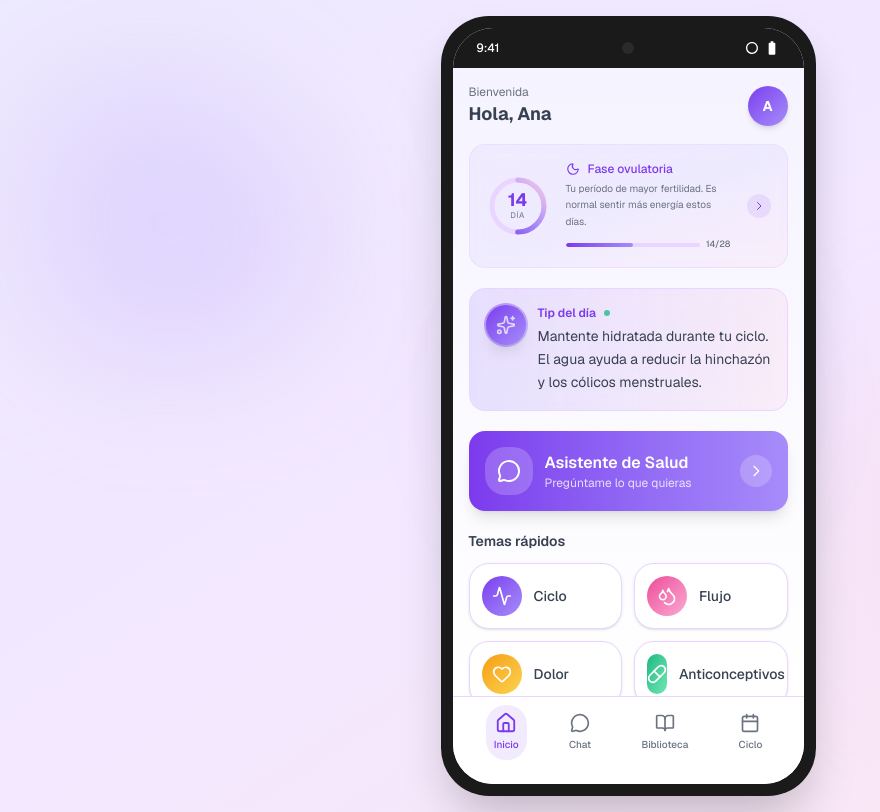
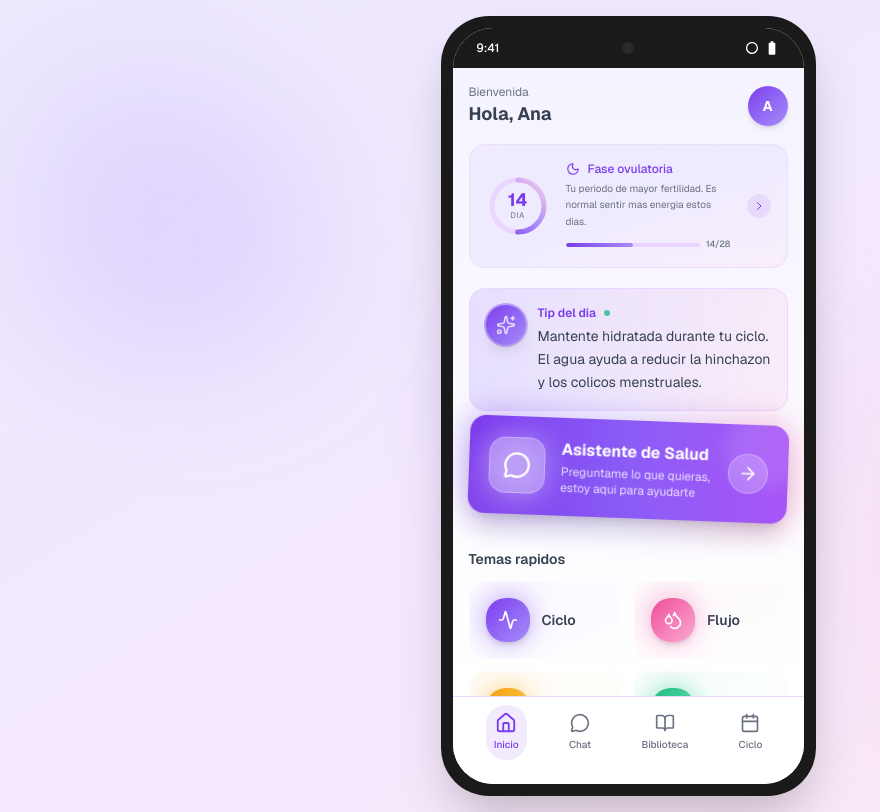
Before and after one commit to NoemiHuarino-utec/_EntreNosotras_dev1, a Next.js app: page /demo in a window 1280 px wide. Shown: the whole page, without its empty margins (12-892 px from the left). Built offline with nearby package versions, Linux system fonts and the light colour scheme.

Commit message:
feat: enhance Demo Home with vibrant UI effects
Add dynamic visual effects to Asistente de Salud Card and Quick Topics Section.

Co-authored-by: Noemi Huarino <91573449+NoemiHuarino-utec@users.noreply.github.com>

```diff
--- a/components/demo/demo-home.tsx
+++ b/components/demo/demo-home.tsx
@@ -1,6 +1,6 @@
 "use client"
 
-import { Sparkles, MessageCircle, Droplets, Activity, Pill, Heart, Moon } from "lucide-react"
+import { Sparkles, MessageCircle, Droplets, Activity, Pill, Heart, Moon, ArrowRight } from "lucide-react"
 
 type Screen = "home" | "chat" | "library" | "tracker"
 
@@ -10,13 +10,12 @@ interface DemoHomeProps {
 
 export function DemoHome({ onNavigate }: DemoHomeProps) {
   const quickTopics = [
-    { icon: Activity, label: "Ciclo", color: "from-[#7C3AED] to-[#A78BFA]" },
-    { icon: Droplets, label: "Flujo", color: "from-[#EC4899] to-[#F9A8D4]" },
-    { icon: Heart, label: "Dolor", color: "from-[#F59E0B] to-[#FCD34D]" },
-    { icon: Pill, label: "Anticonceptivos", color: "from-[#10B981] to-[#6EE7B7]" },
+    { icon: Activity, label: "Ciclo", color: "from-[#7C3AED] to-[#A78BFA]", bgColor: "from-[#7C3AED]/10 to-[#A78BFA]/5" },
+    { icon: Droplets, label: "Flujo", color: "from-[#EC4899] to-[#F9A8D4]", bgColor: "from-[#EC4899]/10 to-[#F9A8D4]/5" },
+    { icon: Heart, label: "Dolor", color: "from-[#F59E0B] to-[#FCD34D]", bgColor: "from-[#F59E0B]/10 to-[#FCD34D]/5" },
+    { icon: Pill, label: "Anticonceptivos", color: "from-[#10B981] to-[#6EE7B7]", bgColor: "from-[#10B981]/10 to-[#6EE7B7]/5" },
   ]
 
-  // Cycle data
   const cycleDay = 14
   const cycleLength = 28
   const cyclePhase = "Fase ovulatoria"
@@ -35,7 +34,7 @@ export function DemoHome({ onNavigate }: DemoHomeProps) {
         </div>
       </div>
 
-      {/* Cycle Status Card - New */}
+      {/* Cycle Status Card */}
       <button
         onClick={() => onNavigate("tracker")}
         className="w-full mb-5 group"
@@ -45,12 +44,7 @@ export function DemoHome({ onNavigate }: DemoHomeProps) {
             {/* Circular Progress */}
             <div className="relative w-16 h-16 flex-shrink-0">
               <svg className="w-16 h-16 -rotate-90" viewBox="0 0 64 64">
-                <circle
-                  cx="32" cy="32" r="26"
-                  fill="none"
-                  stroke="#E9D5FF"
-                  strokeWidth="5"
-                />
+                <circle cx="32" cy="32" r="26" fill="none" stroke="#E9D5FF" strokeWidth="5" />
                 <circle
                   cx="32" cy="32" r="26"
                   fill="none"
@@ -68,10 +62,9 @@ export function DemoHome({ onNavigate }: DemoHomeProps) {
                   </linearGradient>
                 </defs>
               </svg>
-              {/* Center content */}
               <div className="absolute inset-0 flex flex-col items-center justify-center">
                 <span className="text-lg font-bold text-[#7C3AED] leading-none">{cycleDay}</span>
-                <span className="text-[8px] text-[#6B7280] uppercase tracking-wider">día</span>
+                <span className="text-[8px] text-[#6B7280] uppercase tracking-wider">dia</span>
               </div>
             </div>
 
@@ -82,7 +75,7 @@ export function DemoHome({ onNavigate }: DemoHomeProps) {
                 <span className="text-xs font-medium text-[#7C3AED]">{cyclePhase}</span>
               </div>
               <p className="text-[10px] text-[#6B7280] leading-relaxed">
-                Tu período de mayor fertilidad. Es normal sentir más energía estos días.
+                Tu periodo de mayor fertilidad. Es normal sentir mas energia estos dias.
               </p>
               <div className="flex items-center gap-1.5 mt-2">
                 <div className="h-1 flex-1 bg-[#E9D5FF] rounded-full overflow-hidden">
@@ -122,52 +115,84 @@ export function DemoHome({ onNavigate }: DemoHomeProps) {
             </div>
             <div className="flex-1">
               <div className="flex items-center gap-2 mb-1">
-                <p className="text-xs font-semibold text-[#7C3AED]">Tip del día</p>
+                <p className="text-xs font-semibold text-[#7C3AED]">Tip del dia</p>
                 <span className="w-1.5 h-1.5 bg-[#10B981] rounded-full animate-pulse" />
               </div>
               <p className="text-sm text-[#374151] leading-relaxed">
-                Mantente hidratada durante tu ciclo. El agua ayuda a reducir la hinchazón y los cólicos menstruales.
+                Mantente hidratada durante tu ciclo. El agua ayuda a reducir la hinchazon y los colicos menstruales.
               </p>
             </div>
           </div>
         </div>
       </div>
 
-      {/* AI Assistant Button */}
+      {/* AI Assistant Button - Enhanced with vibrant gradient, glow, and floating animation */}
       <button
         onClick={() => onNavigate("chat")}
-        className="w-full bg-gradient-to-r from-[#7C3AED] to-[#A78BFA] rounded-2xl p-4 mb-5 shadow-lg hover:shadow-xl transition-all duration-300 hover:-translate-y-0.5 active:scale-[0.98]"
+        className="w-full mb-5 group relative animate-float-slow"
       >
-        <div className="flex items-center gap-3">
-          <div className="w-12 h-12 bg-white/20 rounded-xl flex items-center justify-center">
-            <MessageCircle className="w-6 h-6 text-white" />
-          </div>
-          <div className="text-left flex-1">
-            <p className="text-white font-semibold">Asistente de Salud</p>
-            <p className="text-white/80 text-xs">Pregúntame lo que quieras</p>
-          </div>
-          <div className="w-8 h-8 bg-white/20 rounded-full flex items-center justify-center">
-            <svg className="w-4 h-4 text-white" fill="none" viewBox="0 0 24 24" stroke="currentColor">
-              <path strokeLinecap="round" strokeLinejoin="round" strokeWidth={2} d="M9 5l7 7-7 7" />
-            </svg>
+        {/* Outer glow effect */}
+        <div className="absolute -inset-1 bg-gradient-to-r from-[#7C3AED] via-[#A78BFA] to-[#EC4899] rounded-3xl blur-lg opacity-40 group-hover:opacity-60 transition-opacity duration-500" />
+
+        {/* Main card */}
+        <div className="relative bg-gradient-to-r from-[#7C3AED] via-[#8B5CF6] to-[#A855F7] rounded-2xl p-5 shadow-xl hover:shadow-2xl transition-all duration-300 overflow-hidden">
+          {/* Shimmer overlay */}
+          <div className="absolute inset-0 bg-gradient-to-r from-transparent via-white/20 to-transparent -translate-x-full group-hover:translate-x-full transition-transform duration-1000 ease-in-out" />
+
+          {/* Decorative circles */}
+          <div className="absolute -top-4 -right-4 w-20 h-20 bg-white/10 rounded-full blur-sm" />
+          <div className="absolute -bottom-6 -left-6 w-24 h-24 bg-white/5 rounded-full blur-md" />
+
+          <div className="relative flex items-center gap-4">
+            {/* Icon container with glow */}
+            <div className="relative">
+              <div className="absolute inset-0 bg-white/30 rounded-2xl blur-md scale-110" />
+              <div className="relative w-14 h-14 bg-white/25 backdrop-blur-sm rounded-2xl flex items-center justify-center border border-white/30">
+                <MessageCircle className="w-7 h-7 text-white" />
+              </div>
+            </div>
+
+            <div className="text-left flex-1">
+              <p className="text-white font-bold text-base">Asistente de Salud</p>
+              <p className="text-white/80 text-xs mt-0.5">Preguntame lo que quieras, estoy aqui para ayudarte</p>
+            </div>
+
+            {/* Arrow with slide animation */}
+            <div className="w-10 h-10 bg-white/20 backdrop-blur-sm rounded-full flex items-center justify-center border border-white/30 group-hover:bg-white/30 transition-all duration-300">
+              <ArrowRight className="w-5 h-5 text-white group-hover:translate-x-1 transition-transform duration-300" />
+            </div>
           </div>
         </div>
       </button>
 
-      {/* Quick Topics */}
+      {/* Quick Topics - Enhanced with pastel gradients and animations */}
       <div className="mb-5">
-        <h2 className="text-sm font-semibold text-[#374151] mb-3">Temas rápidos</h2>
+        <h2 className="text-sm font-semibold text-[#374151] mb-3">Temas rapidos</h2>
         <div className="grid grid-cols-2 gap-3">
           {quickTopics.map((topic, index) => (
             <button
               key={index}
               onClick={() => onNavigate("chat")}
-              className="bg-white rounded-xl p-3 border border-[#E9D5FF] shadow-sm hover:shadow-md transition-all duration-300 hover:-translate-y-0.5 active:scale-[0.98] flex items-center gap-3"
+              className="group relative overflow-hidden rounded-2xl transition-all duration-300 hover:-translate-y-1 hover:shadow-lg active:scale-95"
             >
-              <div className={`w-10 h-10 bg-gradient-to-br ${topic.color} rounded-xl flex items-center justify-center`}>
-                <topic.icon className="w-5 h-5 text-white" />
+              {/* Pastel gradient background */}
+              <div className={`absolute inset-0 bg-gradient-to-br ${topic.bgColor} opacity-80`} />
+
+              {/* Hover shine effect */}
+              <div className="absolute inset-0 bg-gradient-to-r from-transparent via-white/40 to-transparent -translate-x-full group-hover:translate-x-full transition-transform duration-700 ease-out" />
+
+              <div className="relative bg-white/60 backdrop-blur-sm rounded-2xl p-4 border border-white/80 shadow-sm">
+                <div className="flex items-center gap-3">
+                  {/* Colorful icon with shadow */}
+                  <div className="relative">
+                    <div className={`absolute inset-0 bg-gradient-to-br ${topic.color} rounded-xl blur-md opacity-50 scale-110`} />
+                    <div className={`relative w-11 h-11 bg-gradient-to-br ${topic.color} rounded-xl flex items-center justify-center shadow-md group-hover:scale-110 transition-transform duration-300`}>
+                      <topic.icon className="w-5 h-5 text-white" />
+                    </div>
+                  </div>
+                  <span className="text-sm font-semibold text-[#374151]">{topic.label}</span>
+                </div>
               </div>
-              <span className="text-sm font-medium text-[#374151]">{topic.label}</span>
             </button>
           ))}
         </div>
```
